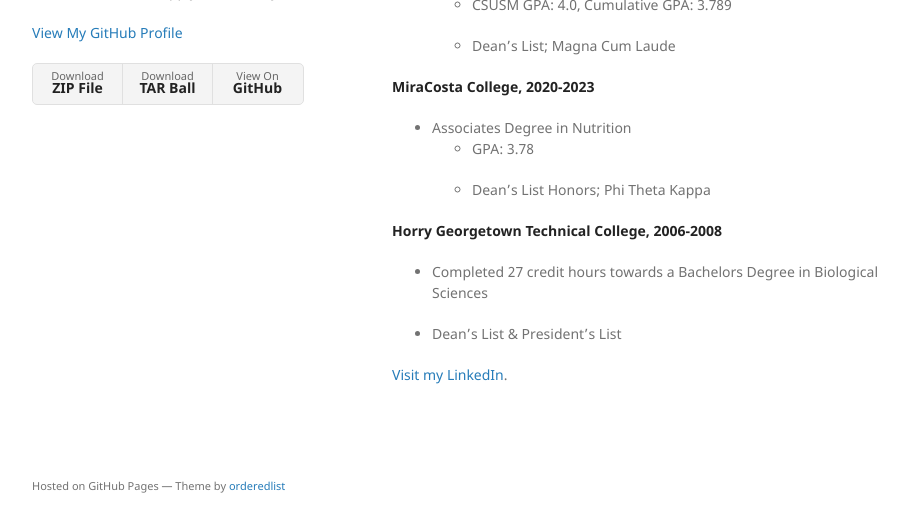
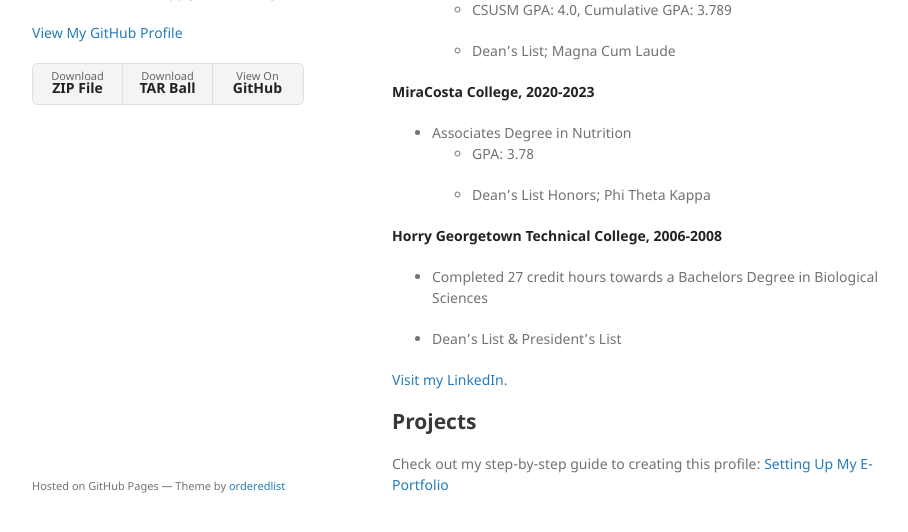
Before and after one commit to smmittman/smmittman.github.io, a Jekyll site: the page built from index.md, in a window 1280 px wide and 900 px high, scrolled down 1246 px, cut to the strip 335-867 px from the top of the window. Shown: the whole strip, without its empty margins (178-1086 px from the left). Built offline with Jekyll 4.4.1, drawn with Linux system fonts in a browser that asks for light colours; our own code applies the rules of GitHub Pages for plain Markdown files.

```diff
--- a/index.md
+++ b/index.md
@@ -44,7 +44,7 @@ _"Opportunities don't happen. You create them." — Chris Grosser_
   - Coordinated staffing, catering, sales initiatives, and daily operations while maintaining compliance with safety, cleanliness, and health standards.
 
 
-### <ins>Educational Background<ins>
+## <ins>Educational Background<ins>
 
 **California State University San Marcos, 2026-2027 (in progress)**
 
@@ -74,3 +74,6 @@ _"Opportunities don't happen. You create them." — Chris Grosser_
 
 
 [Visit my LinkedIn](https://www.linkedin.com/in/stefanie-mittman-4a006b3b5/?isSelfProfile=true).
+
+## Projects
+Check out my step-by-step guide to creating this profile: [Setting Up My E-Portfolio](setting-up-my-e-portfolio)
```
